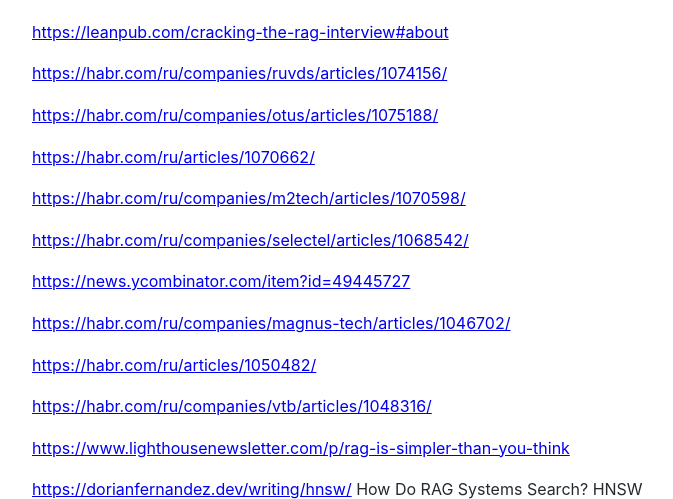
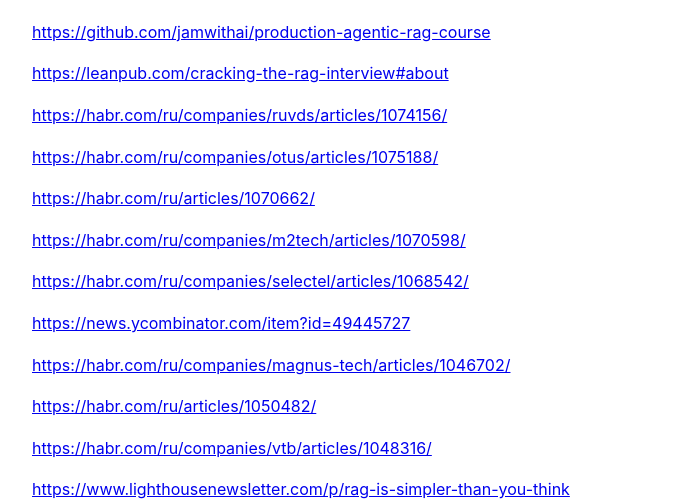
Before and after one commit to Michael-Lubinsky/michael-lubinsky.github.com, a Jekyll site: the page built from ml/rag.md, in a window 1280 px wide and 900 px high, scrolled down 927 px, cut to the strip 238-737 px from the top of the window. Shown: the whole strip, without its empty margins (158-831 px from the left). Built offline with Jekyll 4.4.1, drawn with Linux system fonts in a browser that asks for light colours; our own code applies the rules of GitHub Pages for plain Markdown files.

Commit message:
Update rag.md

```diff
--- a/ml/rag.md
+++ b/ml/rag.md
@@ -1,5 +1,7 @@
 ## RAG
 <img width="800" height="1063" alt="image" src="https://github.com/user-attachments/assets/9e63c501-e872-49d6-a304-770263a99ee5" />
+
+<https://github.com/jamwithai/production-agentic-rag-course>
 
 <https://leanpub.com/cracking-the-rag-interview#about>
 
```
